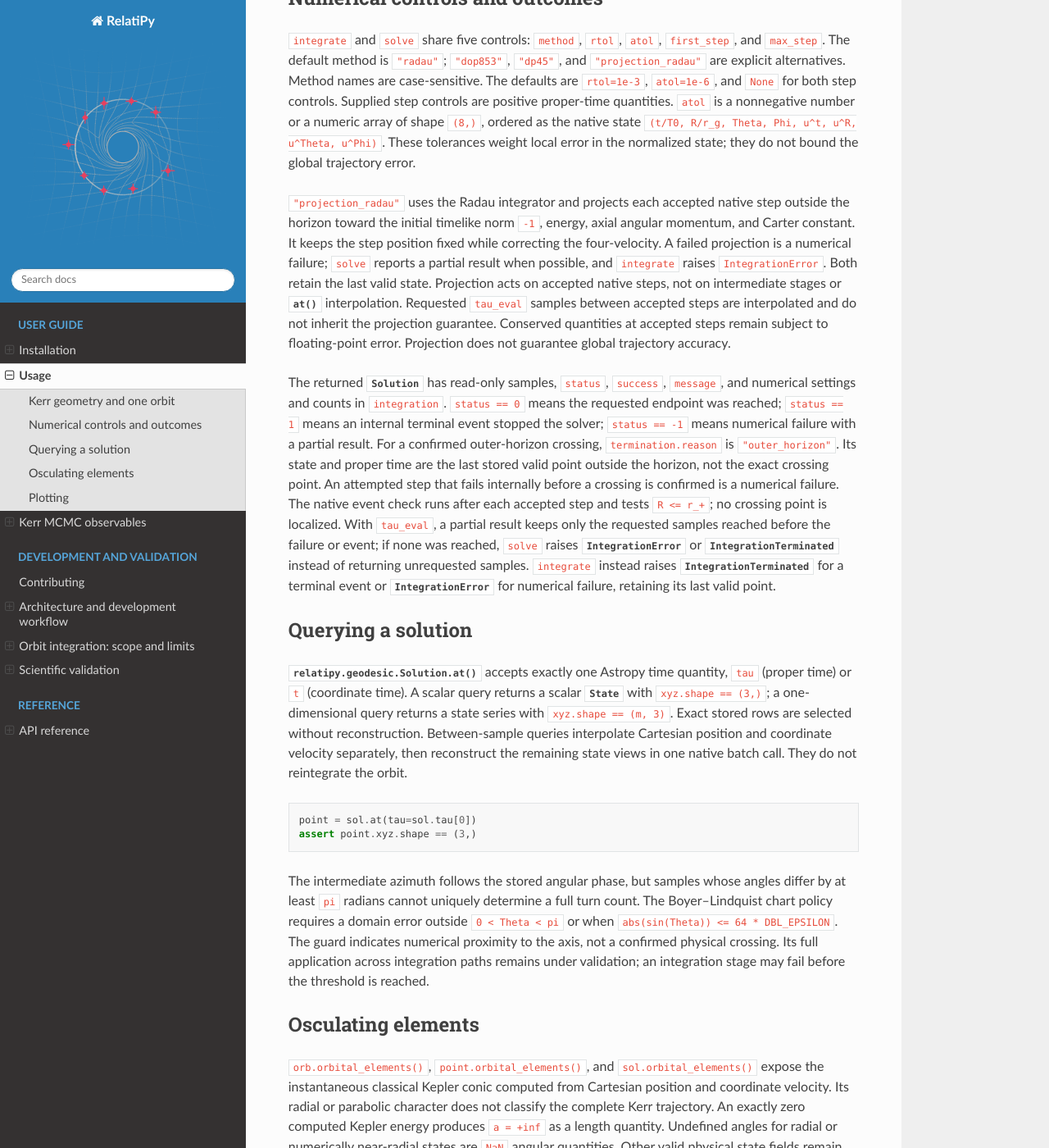
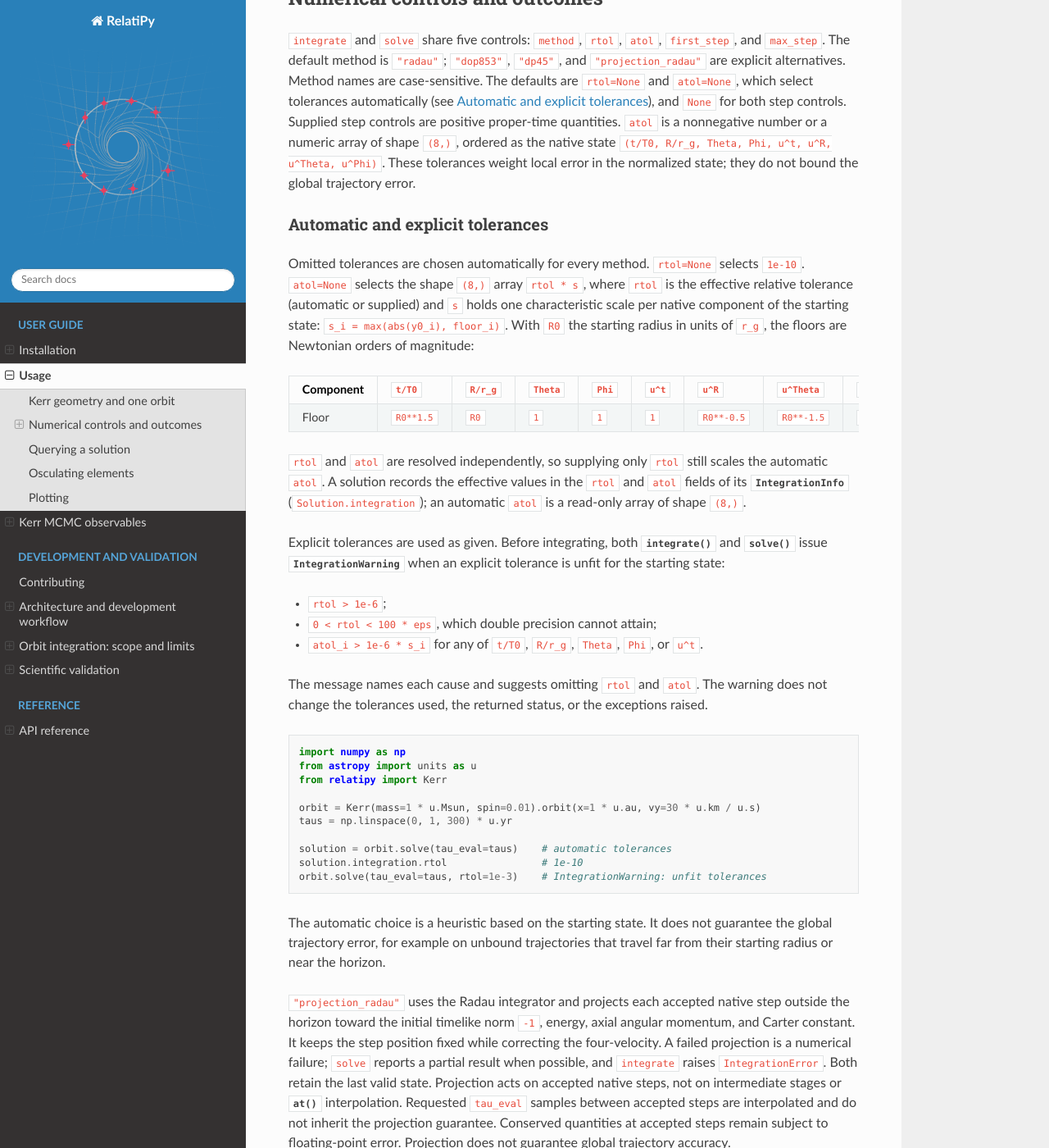
Before and after one commit to lldddv2/relatipy, a Sphinx documentation site: the page built from docs/usage.rst, in a window 1280 px wide and 1400 px high, scrolled down 1182 px. Shown: the whole window at 82% size. Built offline with Sphinx 7.4.7 and the Read the Docs theme 3.1.0, drawn with Linux system fonts in a browser that asks for light colours.

Commit message:
fix: adaptative atol rtol for any IV.

```diff
--- a/docs/usage.rst
+++ b/docs/usage.rst
@@ -65,13 +65,88 @@ Numerical controls and outcomes
 ``atol``, ``first_step``, and ``max_step``. The default method is
 ``"radau"``; ``"dop853"``, ``"dp45"``, and ``"projection_radau"``
 are explicit alternatives. Method names are case-sensitive.
-The defaults are ``rtol=1e-3``, ``atol=1e-6``, and ``None`` for both
+The defaults are ``rtol=None`` and ``atol=None``, which select tolerances
+automatically (see :ref:`integration-tolerances`), and ``None`` for both
 step controls. Supplied step controls are positive proper-time quantities.
 ``atol`` is a nonnegative number or a numeric array of shape ``(8,)``,
 ordered as the native state
 ``(t/T0, R/r_g, Theta, Phi, u^t, u^R, u^Theta, u^Phi)``.
 These tolerances weight local error in the normalized state; they do not
 bound the global trajectory error.
+
+.. _integration-tolerances:
+
+Automatic and explicit tolerances
+~~~~~~~~~~~~~~~~~~~~~~~~~~~~~~~~~
+
+Omitted tolerances are chosen automatically for every method.
+``rtol=None`` selects ``1e-10``. ``atol=None`` selects the shape ``(8,)``
+array ``rtol * s``, where ``rtol`` is the effective relative tolerance
+(automatic or supplied) and ``s`` holds one characteristic scale per native
+component of the starting state: ``s_i = max(abs(y0_i), floor_i)``. With
+``R0`` the starting radius in units of ``r_g``, the floors are Newtonian
+orders of magnitude:
+
+.. list-table::
+   :header-rows: 1
+
+   * - Component
+     - ``t/T0``
+     - ``R/r_g``
+     - ``Theta``
+     - ``Phi``
+     - ``u^t``
+     - ``u^R``
+     - ``u^Theta``
+     - ``u^Phi``
+   * - Floor
+     - ``R0**1.5``
+     - ``R0``
+     - ``1``
+     - ``1``
+     - ``1``
+     - ``R0**-0.5``
+     - ``R0**-1.5``
+     - ``R0**-1.5``
+
+``rtol`` and ``atol`` are resolved independently, so supplying only
+``rtol`` still scales the automatic ``atol``. A solution records the
+effective values in the ``rtol`` and ``atol`` fields of its
+:class:`~relatipy.geodesic.IntegrationInfo` (``Solution.integration``); an
+automatic ``atol`` is a read-only array of shape ``(8,)``.
+
+Explicit tolerances are used as given. Before integrating, both
+:meth:`~relatipy.geodesic.Orbit.integrate` and
+:meth:`~relatipy.geodesic.Orbit.solve` issue
+:class:`~relatipy.geodesic.IntegrationWarning` when an explicit tolerance is
+unfit for the starting state:
+
+* ``rtol > 1e-6``;
+* ``0 < rtol < 100 * eps``, which double precision cannot attain;
+* ``atol_i > 1e-6 * s_i`` for any of ``t/T0``, ``R/r_g``, ``Theta``,
+  ``Phi``, or ``u^t``.
+
+The message names each cause and suggests omitting ``rtol`` and ``atol``.
+The warning does not change the tolerances used, the returned status, or
+the exceptions raised.
+
+.. code-block:: python
+
+   import numpy as np
+   from astropy import units as u
+   from relatipy import Kerr
+
+   orbit = Kerr(mass=1 * u.Msun, spin=0.01).orbit(x=1 * u.au, vy=30 * u.km / u.s)
+   taus = np.linspace(0, 1, 300) * u.yr
+
+   solution = orbit.solve(tau_eval=taus)    # automatic tolerances
+   solution.integration.rtol                # 1e-10
+   orbit.solve(tau_eval=taus, rtol=1e-3)    # IntegrationWarning: unfit tolerances
+
+The automatic choice is a heuristic based on the starting state. It does
+not guarantee the global trajectory error, for example on unbound
+trajectories that travel far from their starting radius or near the
+horizon.
 
 ``"projection_radau"`` uses the Radau integrator and projects each accepted
 native step outside the horizon toward the initial timelike norm
```
Also changed, not shown: README.md (+5 -2 lines), docs/geodesic-reference.rst (+7 -2 lines), docs/integration-roadmap.rst (+11 -7 lines), 6 other files.
